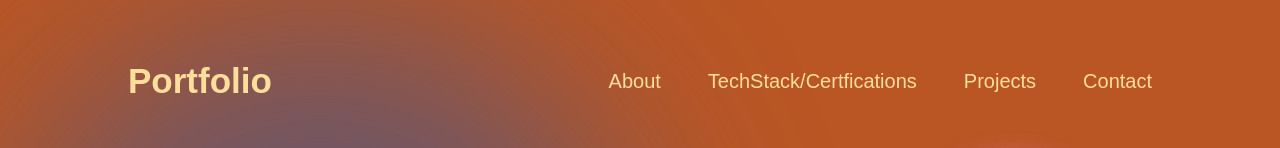
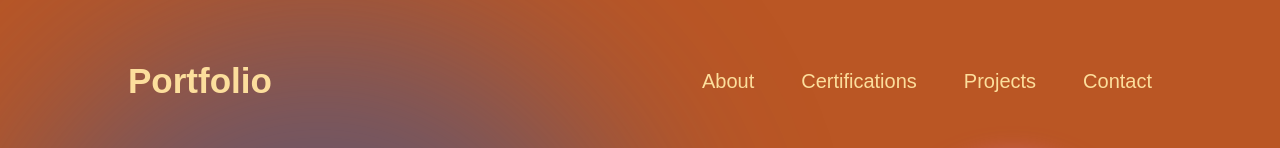
Before and after one commit to Valine25/portfolio, a React (Vite) app: page / in a window 1280 px wide. Shown: the top 148 px of the page. Built offline with nearby package versions, Linux system fonts and the light colour scheme; a web font is replaced by a local one.

Commit message:
Portfolio

```diff
--- a/src/components/Navbar/Navbar.jsx
+++ b/src/components/Navbar/Navbar.jsx
@@ -29,7 +29,7 @@
             <a href="#about">About</a>
           </li>
           <li>
-            <a href="#experience">TechStack/Certfications</a>
+            <a href="#experience">Certifications</a>
           </li>
           <li>
             <a href="#projects">Projects</a>
```
